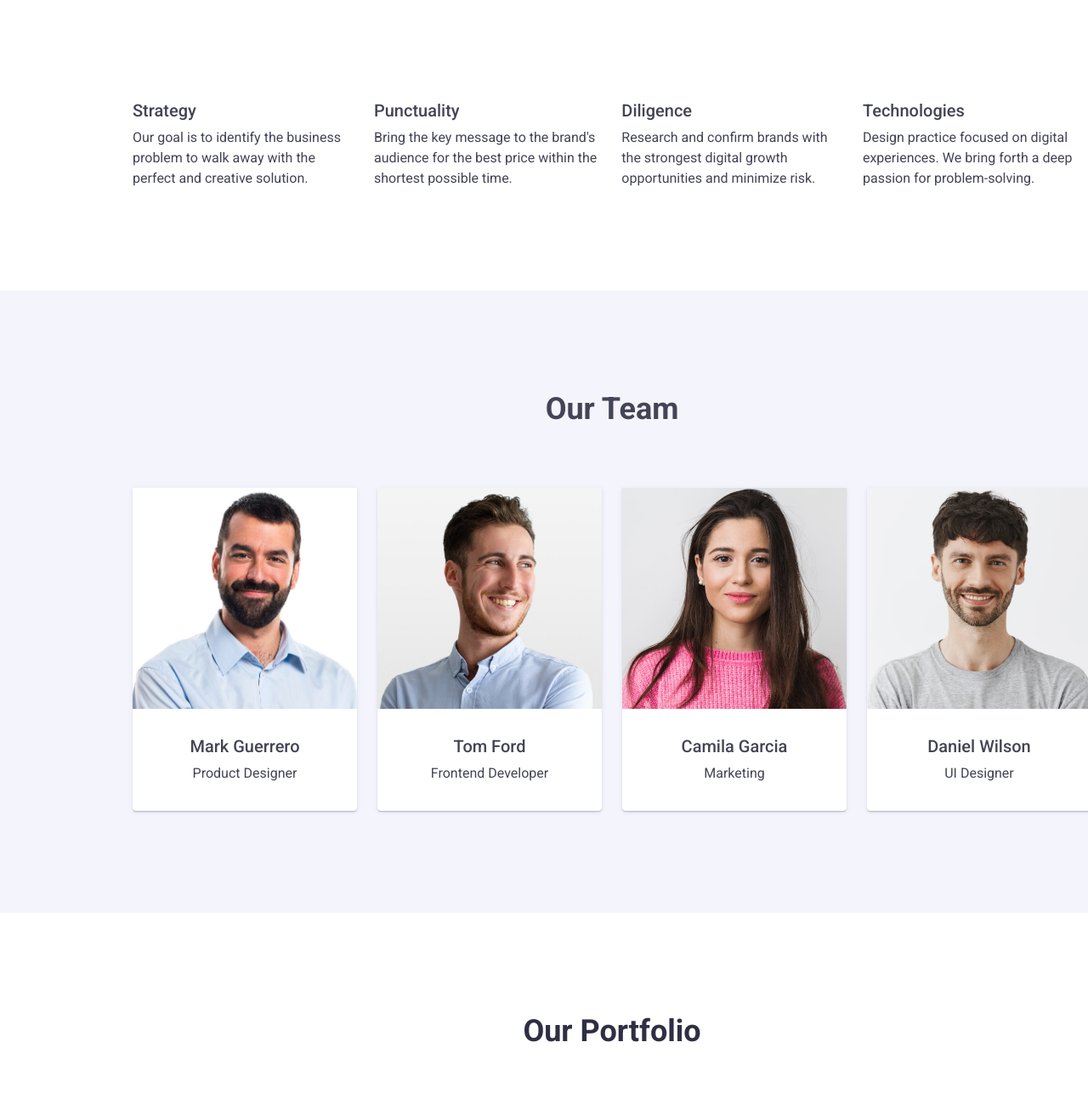
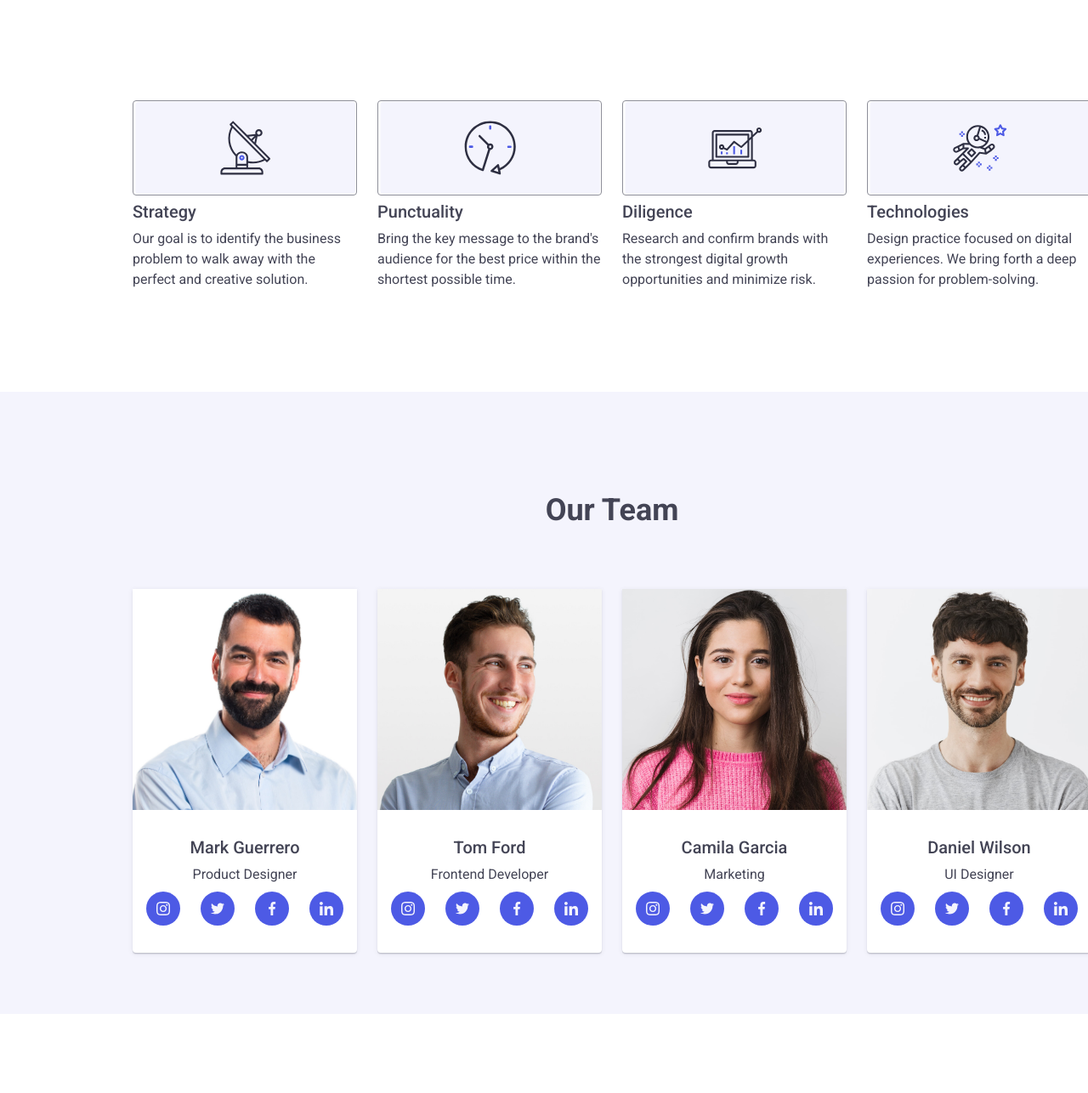
Before and after one commit to cenkgevgili/goit-markup-hw-04, a plain HTML site: page index.html in a window 1280 px wide. Shown: the part 674-1960 px from the top of the page at 85% size. Drawn offline with nearby package versions, Linux system fonts and the light colour scheme.

Commit message:
upgrade css

```diff
--- a/css/style.css
+++ b/css/style.css
@@ -9,12 +9,14 @@ ul {
   margin: 0;
   padding: 0;
 }
+
 body {
   font-family: "roboto", sans-serif;
   color: #434455;
   font-size: 16px;
   line-height: 1.5;
 }
+
 .hero {
   background-color: #2e2f42;
   height: 600px;
@@ -26,6 +28,7 @@ body {
   background-size: cover;
   background-position: center;
 }
+
 h1 {
   color: #fff;
   font-size: 56px;
@@ -35,17 +38,20 @@ h1 {
   width: 496px;
   height: 120px;
 }
+
 h3 {
   font-size: 20px;
   line-height: 1.2;
   font-weight: 500;
   margin-bottom: 8px;
 }
+
 h2 {
   font-size: 36px;
   text-align: center;
   line-height: 1.1;
 }
+
 header {
   display: flex;
   border-bottom: 1px solid #e7e9fc;
@@ -53,6 +59,7 @@ header {
   padding: 23.5px;
   align-items: center;
 }
+
 img {
   display: block;
 }
@@ -61,15 +68,18 @@ img {
   color: #434455;
   text-decoration: none;
 }
+
 .page-nav .link:hover {
   color: #404bbf;
 }
+
 .mail,
 .tel {
   color: #434455;
   line-height: 1.5;
   text-decoration: none;
 }
+
 .mail:hover,
 .tel:hover {
   color: #404bbf;
@@ -87,12 +97,15 @@ img {
   padding: 16px 32px 16px 32px;
   gap: 10px;
 }
+
 .button:hover {
   background-color: #404bbf;
 }
+
 .button:focus {
   background-color: #404bbf;
 }
+
 .team {
   background-color: #f4f4fd;
   height: 732px;
@@ -116,27 +129,33 @@ img {
   box-shadow: 0px 1px 6px rgba(46, 47, 66, 0.08), 0px 1px 1px rgba(46, 47, 66, 0.16), 0px 2px 1px rgba(46, 47, 66, 0.08);
   border-radius: 0px 0px 4px 4px;
   width: 264px;
-  height: 380px;
+  height: 428px;
+  flex: none;
 }
+
 .team-list img {
   max-width: 100%;
   height: 260px;
   object-fit: cover;
 }
+
 .person {
   flex: none;
   order: 0;
   flex-grow: 0;
   margin-top: 32px;
 }
+
 .team h2 {
   margin-bottom: 72px;
 }
+
 .portfolio {
   display: flex;
   padding: 120px 0;
   flex-direction: column;
 }
+
 .portfolio-list {
   display: grid;
   grid-template-columns: repeat(3, 1fr);
@@ -146,11 +165,13 @@ img {
   margin: 0 auto;
   padding: 0;
 }
+
 .portfolio-list img {
   max-width: 360px;
   height: 300px;
   object-fit: cover;
 }
+
 .portfolio li {
   background: #ffffff;
   box-shadow: 0px 1px 6px rgba(46, 47, 66, 0.08), 0px 1px 1px rgba(46, 47, 66, 0.16), 0px 2px 1px rgba(46, 47, 66, 0.08);
@@ -160,6 +181,7 @@ img {
   display: flex;
   flex-direction: column;
 }
+
 .portfolio h2 {
   font-size: 36px;
   font-weight: 700;
@@ -167,12 +189,14 @@ img {
   text-align: center;
   margin-bottom: 72px;
 }
+
 .portfolio-list h3 {
   color: #2e2f42;
   margin: 32px 0 8px 16px;
   text-align: left;
   line-height: 24px;
 }
+
 .portfolio-list p {
   font-size: 16px;
   color: #434455;
@@ -180,6 +204,7 @@ img {
   text-align: left;
   line-height: 24px;
 }
+
 footer {
   background-color: #2e2f42;
   display: flex;
@@ -187,15 +212,18 @@ footer {
   justify-content: center;
   padding: 100px 156px;
 }
+
 .footer-text {
   color: #f4f4fd;
   font-size: 16px;
   line-height: 24px;
   max-width: 264px;
 }
+
 .logo {
   color: #4d5ae5;
 }
+
 .logo-a {
   color: #f4f4fd;
   text-decoration: none;
@@ -205,12 +233,14 @@ footer {
   font-weight: 700;
   margin-bottom: 16px;
 }
+
 .footer-logo {
   display: flex;
   flex-direction: row;
   align-items: center;
   padding: 0px;
 }
+
 .logo-h {
   color: #2e2f42;
   text-decoration: none;
@@ -219,22 +249,61 @@ footer {
   font-family: Raleway;
   font-weight: 700;
 }
+
 .values-list,
 .team-list,
 .portfolio-list,
 .page-nav {
   list-style: none;
 }
+
 .container {
   width: 1440px;
   margin: 0 auto;
 }
+
 .page-nav {
   display: flex;
   gap: 40px;
 }
+
 .values-list {
   display: flex;
   gap: 24px;
   padding: 120px 156px;
 }
+.sosyal_medya {
+  display: flex;
+  gap: 24px;
+  justify-content: center;
+}
+
+.sosyal_medya .icon-instagram,
+.sosyal_medya .icon-facebook,
+.sosyal_medya .icon-linkedin,
+.sosyal_medya .icon-twitter {
+  width: 40px;
+  height: 40px;
+  margin-top: 8px;
+}
+
+.icon-antenna,
+.icon-astronaut,
+.icon-clock,
+.icon-diagram {
+  border: 1px solid rgba(142, 143, 153, 1);
+  border-radius: 4px;
+  width: 264px;
+  height: 112px;
+}
+.footer-social {
+  display: flex;
+  flex-direction: row;
+  align-items: center;
+  padding: 0px;
+  width: 208px;
+  height: 80px;
+}
+.footer-social-text {
+  color: #ffffff;
+}
--- a/index.html
+++ b/index.html
@@ -1,17 +1,20 @@
 <!DOCTYPE html>
 <html lang="en">
+
 <head>
   <meta charset="UTF-8" />
   <meta name="viewport" content="width=device-width, initial-scale=1.0" />
-    <link rel="stylesheet" href="https://cdnjs.cloudflare.com/ajax/libs/modern-normalize/3.0.1/modern-normalize.min.css" />
+  <link rel="stylesheet"
+    href="https://cdnjs.cloudflare.com/ajax/libs/modern-normalize/3.0.1/modern-normalize.min.css" />
   <link rel="stylesheet" href="./css/style.css" />
   <link
     href="https://fonts.googleapis.com/css2?family=Dancing+Script:wght@400..700&family=Roboto:ital,wght@0,100..900;1,100..900&display=swap"
-      rel="stylesheet"
-    />
-    <link href="https://fonts.googleapis.com/css2?family=Raleway:ital,wght@0,100..900;1,100..900&display=swap" rel="stylesheet" />
+    rel="stylesheet" />
+  <link href="https://fonts.googleapis.com/css2?family=Raleway:ital,wght@0,100..900;1,100..900&display=swap"
+    rel="stylesheet" />
   <title>Document</title>
 </head>
+
 <body>
   <div class="container">
     <header>
@@ -51,24 +54,36 @@
         <ul class="values-list">
           <li>
             <div>
+              <svg class="icon icon-antenna">
+                <use xlink:href="./images/icons.svg#icon-antenna"></use>
+              </svg>
               <h3>Strategy</h3>
               <p>Our goal is to identify the business problem to walk away with the perfect and creative solution.</p>
             </div>
           </li>
           <li>
             <div>
+              <svg class="icon icon-clock">
+                <use xlink:href="./images/icons.svg#icon-clock"></use>
+              </svg>
               <h3>Punctuality</h3>
               <p>Bring the key message to the brand's audience for the best price within the shortest possible time.</p>
             </div>
           </li>
           <li>
             <div>
+              <svg class="icon icon-diagram">
+                <use xlink:href="./images/icons.svg#icon-diagram"></use>
+              </svg>
               <h3>Diligence</h3>
               <p>Research and confirm brands with the strongest digital growth opportunities and minimize risk.</p>
             </div>
           </li>
           <li>
             <div>
+              <svg class="icon icon-astronaut">
+                <use xlink:href="./images/icons.svg#icon-astronaut"></use>
+              </svg>
               <h3>Technologies</h3>
               <p>Design practice focused on digital experiences. We bring forth a deep passion for problem-solving.</p>
             </div>
@@ -84,6 +99,20 @@
               <img src="./images/markguerrero.jpg" width="264" alt="Mark Guerrero picture" />
               <h3 class="person">Mark Guerrero</h3>
               <p>Product Designer</p>
+              <div class="sosyal_medya">
+                <svg class="icon icon-instagram">
+                  <use xlink:href="./images/icons.svg#icon-instagram"></use>
+                </svg>
+                <svg class="icon icon-twitter">
+                  <use xlink:href="./images/icons.svg#icon-twitter"></use>
+                </svg>
+                <svg class="icon icon-facebook">
+                  <use xlink:href="./images/icons.svg#icon-facebook"></use>
+                </svg>
+                <svg class="icon icon-linkedin">
+                  <use xlink:href="./images/icons.svg#icon-linkedin"></use>
+                </svg>
+              </div>
             </div>
           </li>
           <li>
@@ -91,6 +120,20 @@
               <img src="./images/tomford.jpg" width="264" alt="Tom Ford picture" />
               <h3 class="person">Tom Ford</h3>
               <p>Frontend Developer</p>
+              <div class="sosyal_medya">
+                <svg class="icon icon-instagram">
+                  <use xlink:href="./images/icons.svg#icon-instagram"></use>
+                </svg>
+                <svg class="icon icon-twitter">
+                  <use xlink:href="./images/icons.svg#icon-twitter"></use>
+                </svg>
+                <svg class="icon icon-facebook">
+                  <use xlink:href="./images/icons.svg#icon-facebook"></use>
+                </svg>
+                <svg class="icon icon-linkedin">
+                  <use xlink:href="./images/icons.svg#icon-linkedin"></use>
+                </svg>
+              </div>
             </div>
           </li>
           <li>
@@ -98,6 +141,20 @@
               <img src="./images/camilagarcia.jpg" width="264" alt="Camila Garcia picture" />
               <h3 class="person">Camila Garcia</h3>
               <p>Marketing</p>
+              <div class="sosyal_medya">
+                <svg class="icon icon-instagram">
+                  <use xlink:href="./images/icons.svg#icon-instagram"></use>
+                </svg>
+                <svg class="icon icon-twitter">
+                  <use xlink:href="./images/icons.svg#icon-twitter"></use>
+                </svg>
+                <svg class="icon icon-facebook">
+                  <use xlink:href="./images/icons.svg#icon-facebook"></use>
+                </svg>
+                <svg class="icon icon-linkedin">
+                  <use xlink:href="./images/icons.svg#icon-linkedin"></use>
+                </svg>
+              </div>
             </div>
           </li>
           <li>
@@ -105,6 +162,20 @@
               <img src="./images/danielwilson.jpg" width="264" alt="Daniel Wilson picture" />
               <h3 class="person">Daniel Wilson</h3>
               <p>UI Designer</p>
+              <div class="sosyal_medya">
+                <svg class="icon icon-instagram">
+                  <use xlink:href="./images/icons.svg#icon-instagram"></use>
+                </svg>
+                <svg class="icon icon-twitter">
+                  <use xlink:href="./images/icons.svg#icon-twitter"></use>
+                </svg>
+                <svg class="icon icon-facebook">
+                  <use xlink:href="./images/icons.svg#icon-facebook"></use>
+                </svg>
+                <svg class="icon icon-linkedin">
+                  <use xlink:href="./images/icons.svg#icon-linkedin"></use>
+                </svg>
+              </div>
             </div>
           </li>
         </ul>
@@ -165,8 +236,13 @@
         <a href="" class="logo-a"><span class="logo">WEB</span>STUDIO</a>
       </div>
       <!--Logo Bitimi-->
-        <p class="footer-text">Increase the flow of customers and sales for your business with digital marketing & growth solutions.</p>
+      <p class="footer-text">Increase the flow of customers and sales for your business with digital marketing & growth
+        solutions.</p>
+      <div class="footer-social">
+        <p class="footer-social-text">Social media</p>
+      </div>
     </footer>
   </div>
 </body>
+
 </html>
```
Also changed, not shown: images/Ellipse-2.svg (deleted), images/Ellipse-3.svg (deleted), images/Ellipse-4.svg (deleted), images/Ellipse.svg (deleted), images/Icon 1.svg (deleted), images/Icon 2.svg (deleted), images/Icon 3.svg (deleted), images/Icon 4.svg (deleted), images/icons.svg (added), 2 other files. Lines whose indentation alone changed are shown as unchanged.
